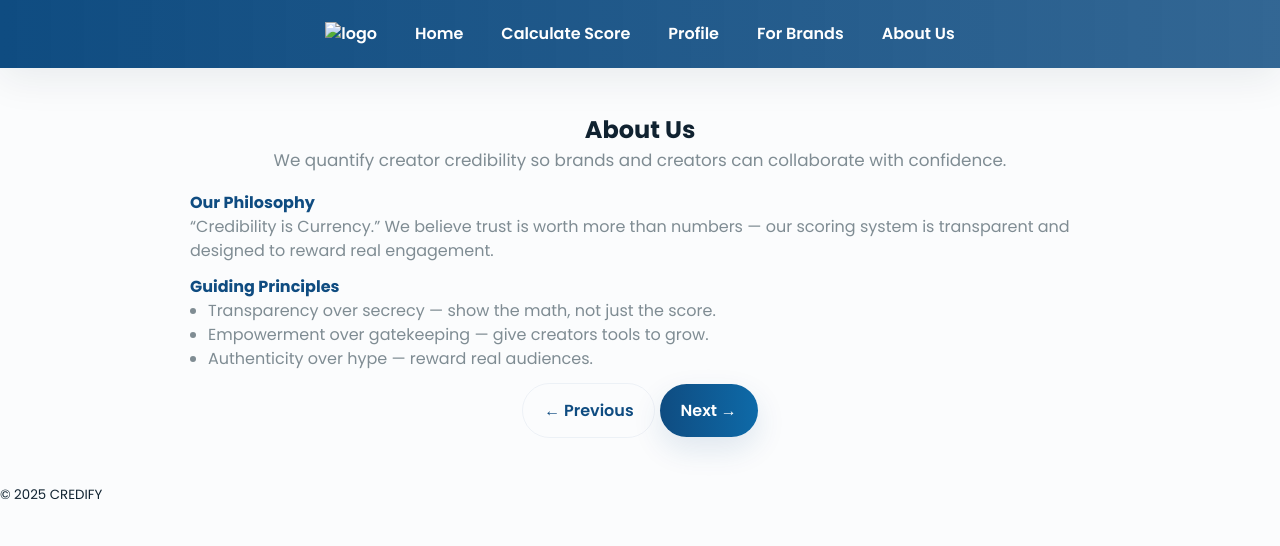
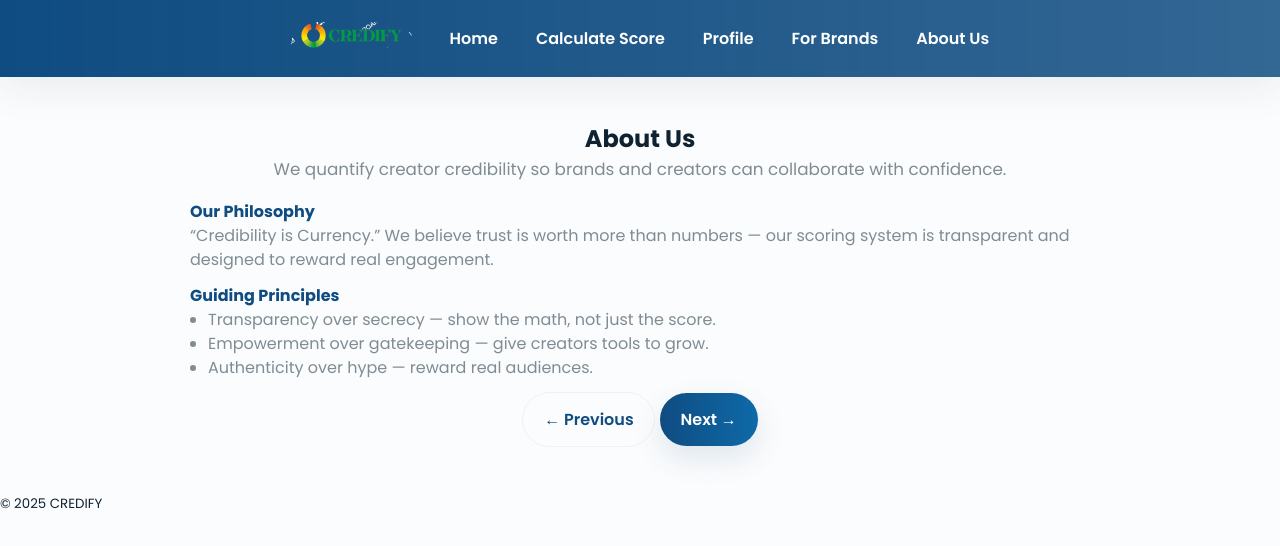
Before and after one commit to ppriyesh/CREDIFY, a plain HTML site: page about.html in a window 1280 px wide. Drawn offline with Linux system fonts and the light colour scheme.

Commit message:
Update about.html

```diff
--- a/about.html
+++ b/about.html
@@ -5,11 +5,12 @@
   <title>CREDIFY — About</title>
   <meta name="viewport" content="width=device-width,initial-scale=1">
   <link rel="stylesheet" href="styles.css">
+  <link rel="icon" type="image/png" sizes="32x32" href="logo-removebg-preview.png">
 </head>
 <body>
   <header class="header">
     <nav class="nav">
-      <a href="index.html"><img src="images/logo.png" alt="logo" style="height:26px"></a>
+      <a href="index.html"><img src="logo-removebg-preview.png" alt="logo" style="height:26px"></a>
       <a href="index.html">Home</a>
       <a href="calculate.html">Calculate Score</a>
       <a href="profile.html">Profile</a>
```
